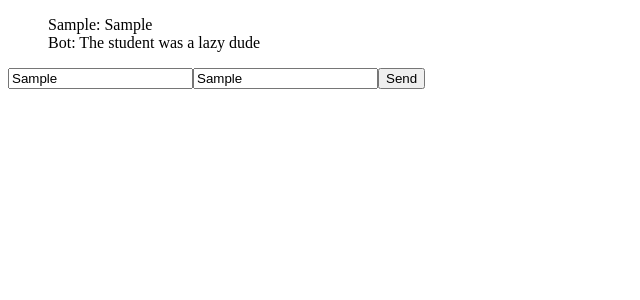
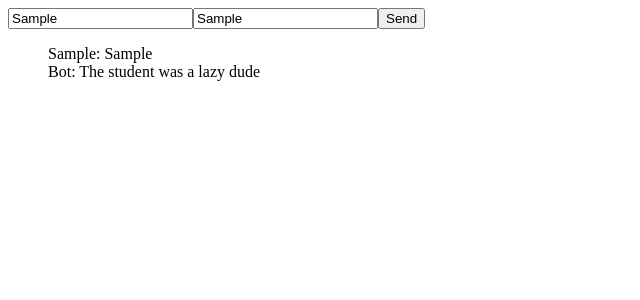
Before and after one commit to yooopi/react.14.09, a React app in the folder AramianVasak/: page / in a window 1280 px wide. Both pictures are taken after typing "Sample", "Sample" into the empty fields and a click on the button "Send". Shown: the top 300 px of the page, without its empty margins (0-640 px from the left). Built offline with nearby package versions, Linux system fonts and the light colour scheme.

Commit message:
Homework 2 (hooks)

```diff
--- a/AramianVasak/src/components/Message.jsx
+++ b/AramianVasak/src/components/Message.jsx
@@ -1,11 +1,8 @@
-import React, { Component } from 'react';
+import React from 'react';
 import PropTypes from 'prop-types';
 
-class Message extends Component {
-    render() {
-        const { author, message } = this.props;
-        return (<div> { author}: { message}</div>)
-    }
+const Message = ({ author, message }) => {
+    return (<div> { author}: { message}</div>)
 }
 
 Message.propTypes = {
--- a/AramianVasak/src/index.jsx
+++ b/AramianVasak/src/index.jsx
@@ -1,41 +1,33 @@
-import React, { Component } from 'react';
+import React, { useState, useEffect } from 'react';
 import ReactDOM from 'react-dom';
 import MessageField from './components/MessageField.jsx';
 import Message from './components/Message.jsx';
-import { v4 as uuidv4 } from 'uuid'
+import { v4 as uuidv4 } from 'uuid';
 
-class App extends Component {
-  state = {
-    messages: []
-  };
+const App = () => {
+  const [messages, setMessages] = useState([]);
 
-  componentDidUpdate(prevState) {
-    const { messages } = this.state;
+  useEffect(() => {
     const lastMessage = messages[messages.length - 1];
-    if (lastMessage.author !== "Bot") {
-      setTimeout(() => this.addMessage({ author: "Bot", message: "The student was a lazy dude" }), 500)
+    if (lastMessage && lastMessage.author != 'Bot') {
+      setTimeout(() => addMessage({ author: "Bot", message: "The student was a lazy dude" }), 500);
     }
+  }, [messages])
+
+  const addMessage = (message) => {
+    setMessages([...messages, { id: uuidv4(), ...message }]);
   }
-
-  addMessage = (message) => {
-    const { messages } = this.state;
-    this.setState({ messages: [...messages, { ...message, id: uuidv4() }] })
-  }
-
-  render() {
-    const { messages } = this.state;
 
   return (
     <div>
+      <MessageField addMessage={addMessage} />
       <ul>
         {messages.map(({ id, author, message }) => (
           <Message key={id} author={author} message={message} />
         ))}
       </ul>
-        <MessageField addMessage={this.addMessage} />
     </div>
   )
 }
-}
 
-ReactDOM.render(<App />, document.getElementById('root'))
+ReactDOM.render(<App />, document.getElementById('root'));
```
Lines whose indentation alone changed are shown as unchanged.
